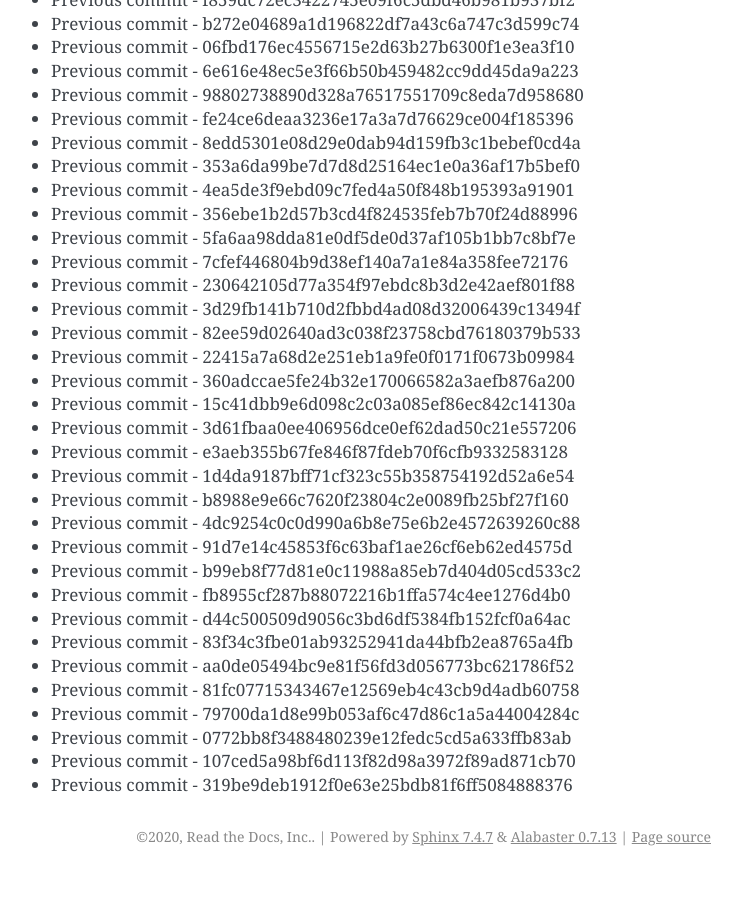
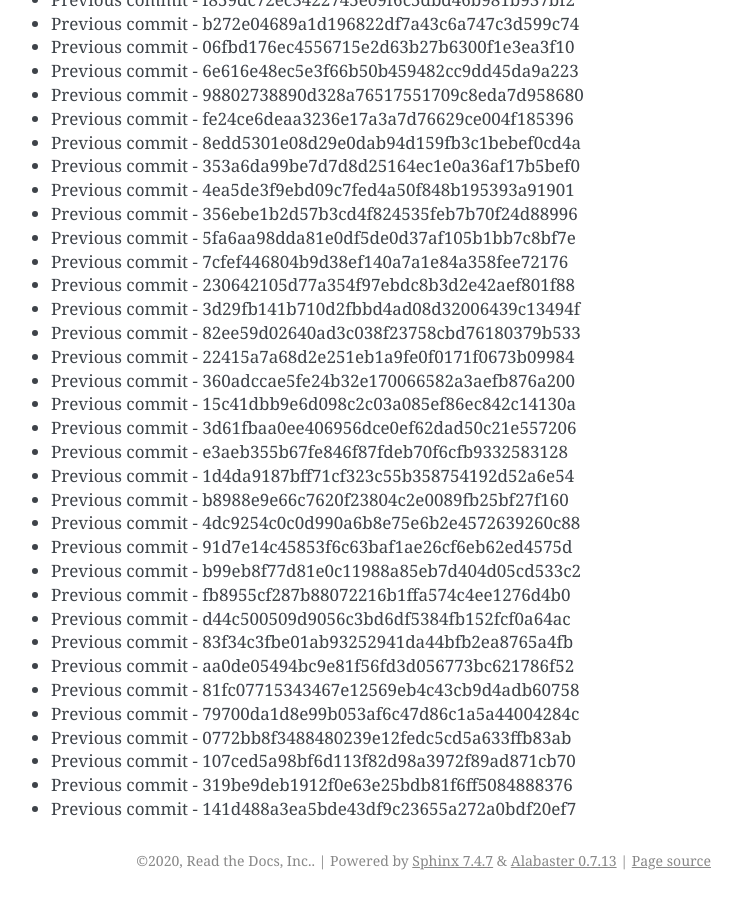
Before and after one commit to readthedocs/rtd-git-stresstest, a Sphinx documentation site: the page built from docs/updates.rst, in a window 1280 px wide and 900 px high, scrolled down 50415 px. Shown: the whole window, without its empty margins (399-1141 px from the left). Built offline with Sphinx 7.4.7, drawn with Linux system fonts in a browser that asks for light colours; before the commit the page ends 51291 px from its top, so only the background shows below that.

Commit message:
Generating commit from previous: 141d488a3ea5bde43df9c23655a272a0bdf20ef7

```diff
--- a/docs/updates.rst
+++ b/docs/updates.rst
@@ -2150,3 +2150,4 @@ It can be tested for any performance characteristics.
 * Previous commit - 0772bb8f3488480239e12fedc5cd5a633ffb83ab
 * Previous commit - 107ced5a98bf6d113f82d98a3972f89ad871cb70
 * Previous commit - 319be9deb1912f0e63e25bdb81f6ff5084888376
+* Previous commit - 141d488a3ea5bde43df9c23655a272a0bdf20ef7
```
